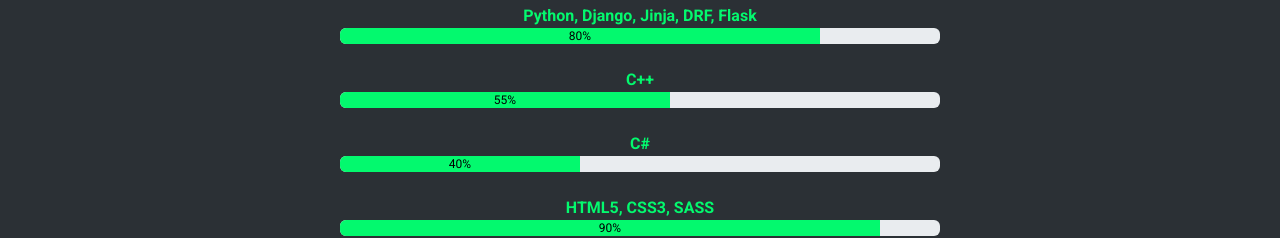
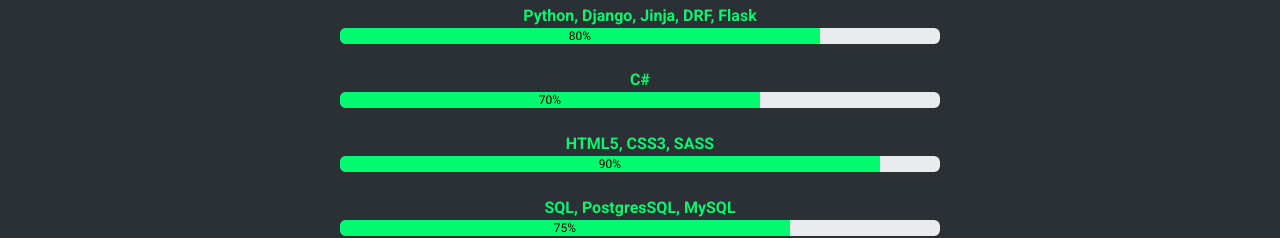
Before and after one commit to alakeldev/alakel-portfolio, a React (Create React App) app: page / in a window 1280 px wide. Both pictures are taken after a click on the button "My Coding Skills". Shown: the part 1210-1448 px from the top of the page. Built offline with nearby package versions, Linux system fonts and the light colour scheme.

Commit message:
edit coding languages section

```diff
--- a/src/components/AboutSection.jsx
+++ b/src/components/AboutSection.jsx
@@ -62,12 +62,8 @@
                                 <ProgressBar now={80} label={`${80}%`} className='progressBarLanguages'/>
                             </li>
                             <li className='mb-4'>
-                                <strong>C++</strong>
-                                <ProgressBar now={55} label={`${55}%`} className='progressBarLanguages'/>
-                            </li>
-                            <li className='mb-4'>
                                 <strong>C#</strong>
-                                <ProgressBar now={40} label={`${40}%`} className='progressBarLanguages'/>
+                                <ProgressBar now={70} label={`${70}%`} className='progressBarLanguages'/>
                             </li>
                             <li className='mb-4'>
                                 <strong>HTML5, CSS3, SASS</strong>
```
